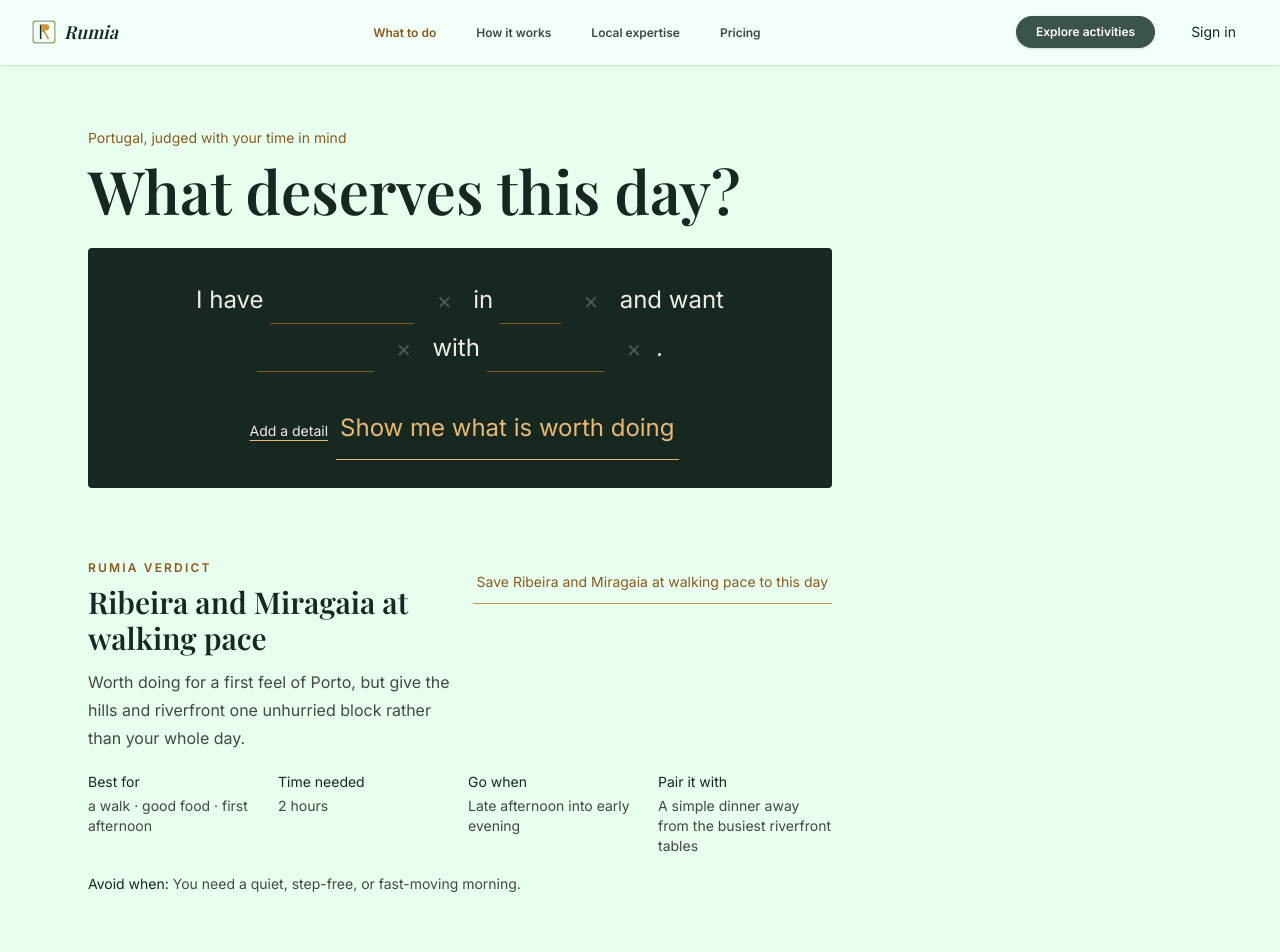
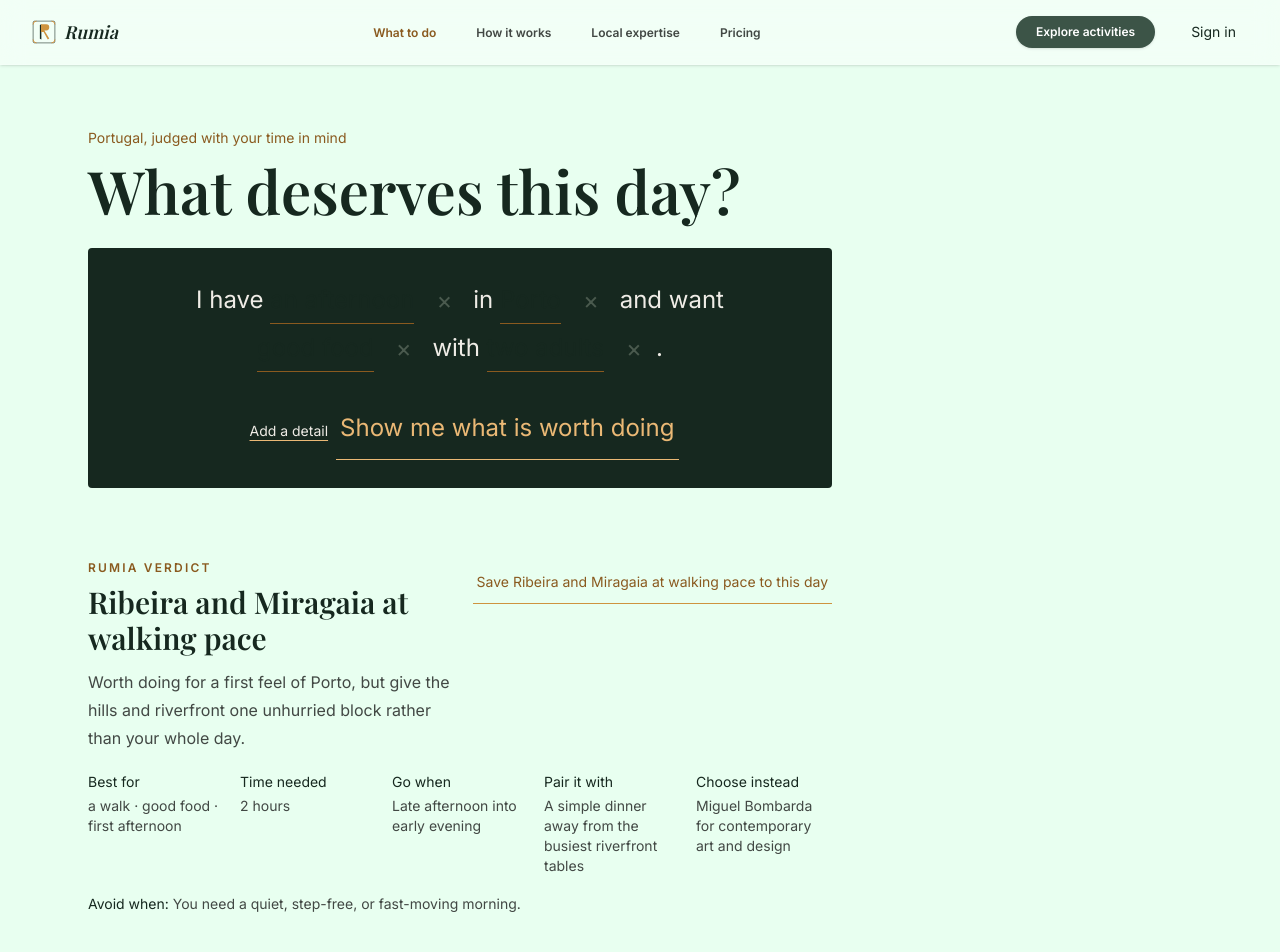
Before and after one commit to Dystx/Rota, a Next.js app in the folder apps/web/: page /explore in a window 1280 px wide. Shown: the top 952 px of the page. Built offline with nearby package versions, Linux system fonts and the light colour scheme.

Commit message:
feat: show activity alternatives in explorer

```diff
--- a/apps/web/app/(marketing)/_components/activity-result-card.tsx
+++ b/apps/web/app/(marketing)/_components/activity-result-card.tsx
@@ -4,10 +4,12 @@ import type { EditorialActivity } from "@/lib/content/activities";
 
 export function ActivityResultCard({
   activity,
+  alternativeTitle,
   saved,
   onToggle
 }: {
   activity: EditorialActivity;
+  alternativeTitle?: string;
   saved: boolean;
   onToggle: (activityId: string) => void;
 }) {
@@ -28,11 +30,12 @@ export function ActivityResultCard({
         </button>
       </div>
 
-      <dl className="mt-5 grid gap-4 text-sm text-on-surface-variant sm:grid-cols-2 lg:grid-cols-4">
+      <dl className="mt-5 grid gap-4 text-sm text-on-surface-variant sm:grid-cols-2 lg:grid-cols-5">
         <div><dt className="font-medium text-primary">Best for</dt><dd className="mt-1">{activity.bestFor.join(" · ")}</dd></div>
         <div><dt className="font-medium text-primary">Time needed</dt><dd className="mt-1">{Math.round(activity.durationMinutes / 30) / 2} hours</dd></div>
         <div><dt className="font-medium text-primary">Go when</dt><dd className="mt-1">{activity.bestTime}</dd></div>
         <div><dt className="font-medium text-primary">Pair it with</dt><dd className="mt-1">{activity.pairWith.join(" · ")}</dd></div>
+        {alternativeTitle ? <div><dt className="font-medium text-primary">Choose instead</dt><dd className="mt-1">{alternativeTitle}</dd></div> : null}
       </dl>
 
       {activity.avoidWhen ? <p className="mt-4 text-sm leading-6 text-on-surface-variant"><span className="font-medium text-primary">Avoid when: </span>{activity.avoidWhen}</p> : null}
--- a/apps/web/app/(marketing)/explore/activity-explorer.tsx
+++ b/apps/web/app/(marketing)/explore/activity-explorer.tsx
@@ -46,6 +46,10 @@ export function ActivityExplorer({
   const [intent, setIntent] = useState(initialIntent);
   const [savedIds, setSavedIds] = useState<readonly string[]>(initialSavedIds);
   const activities = useMemo(() => getReviewedActivities(REVIEWED_ACTIVITY_SEED, intent), [intent]);
+  const activitiesById = useMemo(
+    () => new Map(REVIEWED_ACTIVITY_SEED.map((activity) => [activity.id, activity])),
+    []
+  );
   const savedActivities = activities.filter((activity) => savedIds.includes(activity.id));
 
   function toggle(activityId: string) {
@@ -79,7 +83,7 @@ export function ActivityExplorer({
         <div className="mt-7 rounded-sm bg-primary px-5 py-7 md:px-8"><ActivityIntentComposer initial={{ region: intent.region === "porto" ? "Porto" : intent.region === "lisbon" ? "Lisbon" : intent.region === "douro" ? "Douro" : intent.region === "algarve" ? "The Algarve" : "The Azores", timeWindow: intent.timeWindow, moods: intent.moods, group: intent.group, constraints: intent.constraints }} onSubmit={updateIntent} /></div>
 
         <section aria-label="Judged activities" className="mt-12">
-          {activities.length > 0 ? activities.map((activity) => <ActivityResultCard activity={activity} key={activity.id} saved={savedIds.includes(activity.id)} onToggle={toggle} />) : (
+          {activities.length > 0 ? activities.map((activity) => <ActivityResultCard activity={activity} alternativeTitle={activity.alternativeId ? activitiesById.get(activity.alternativeId)?.title : undefined} key={activity.id} saved={savedIds.includes(activity.id)} onToggle={toggle} />) : (
             <div className="border-t border-[var(--color-border)] py-8">
               <h2 className="font-display text-3xl text-primary">That combination is still under review.</h2>
               <p className="mt-3 max-w-xl text-on-surface-variant">Try changing one phrase. Rumia will not fill a gap with unrelated recommendations.</p>
```
Also changed, not shown: 1 other file (tests, documents, lock files or other folders).
